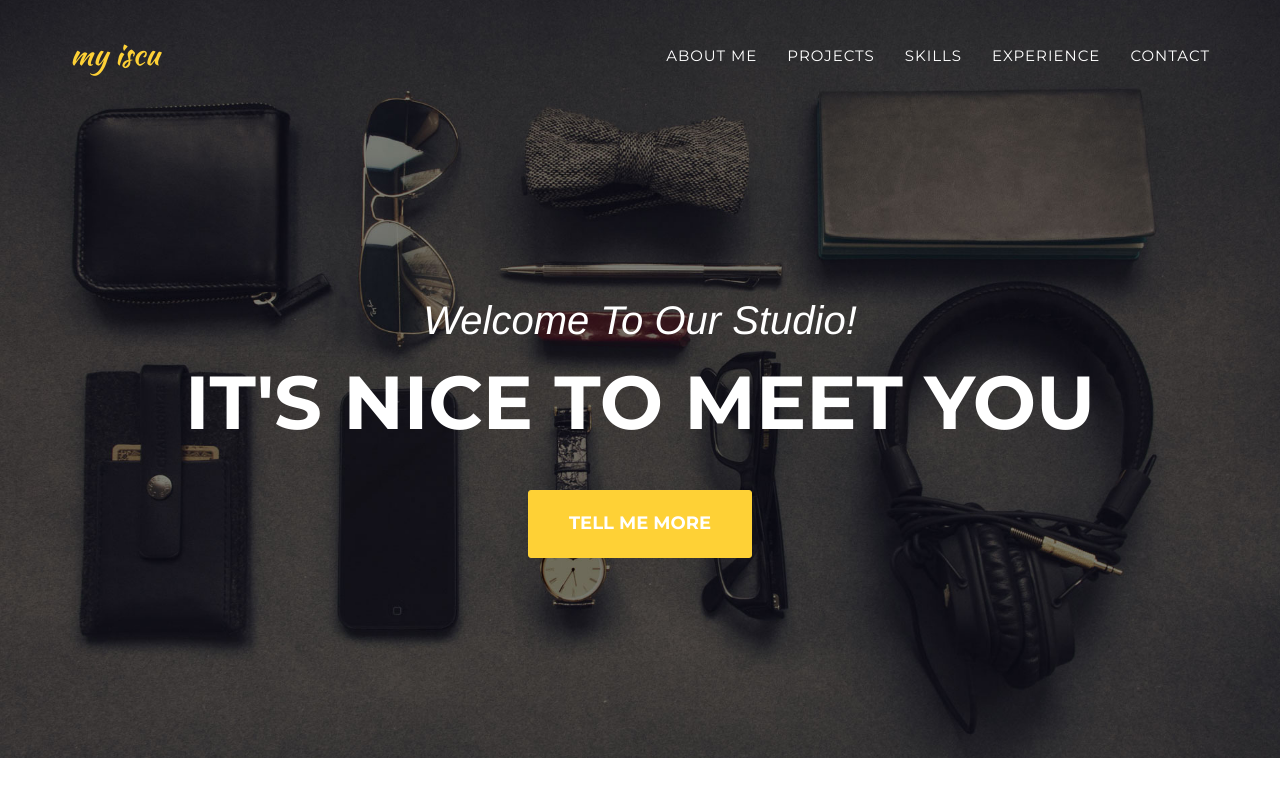
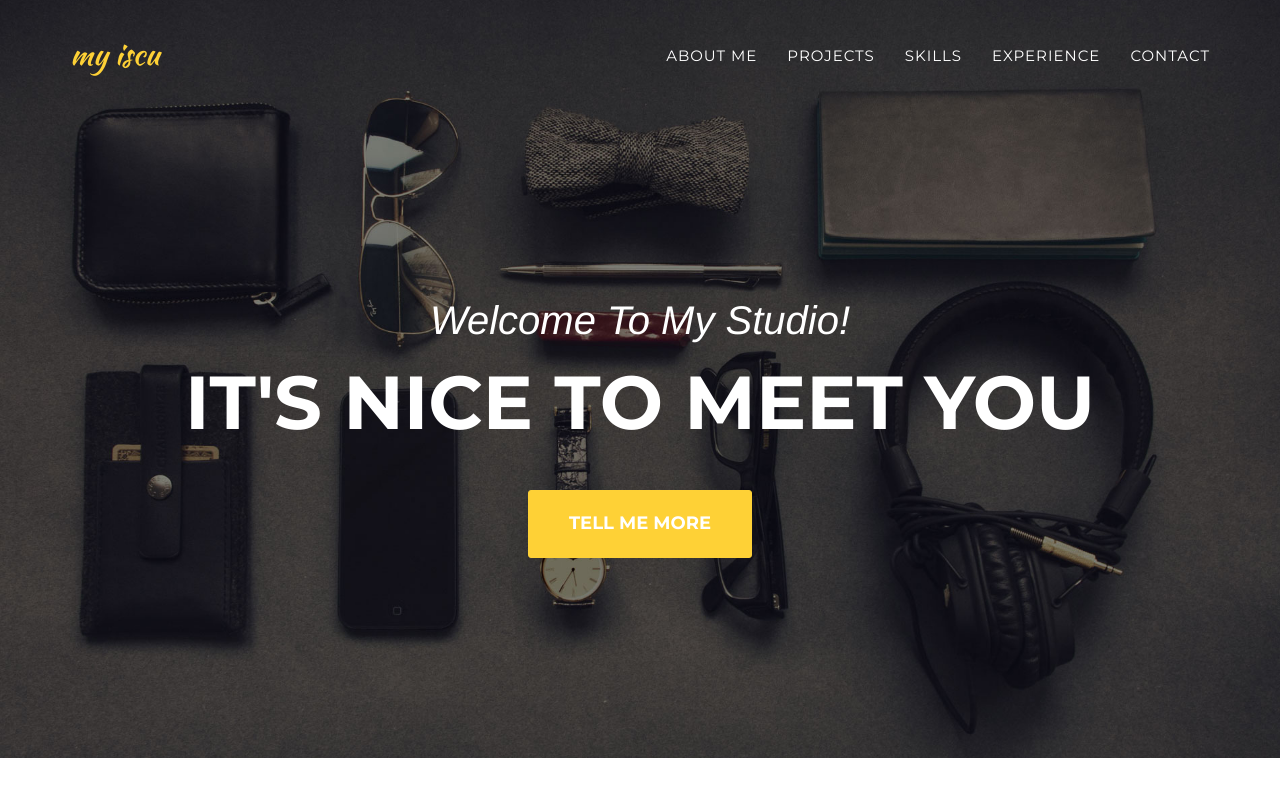
Before and after one commit to JJJ8312/JJJ8312, a Jekyll site: the page built from index.html, in a window 1280 px wide and 900 px high. Shown: the top 797 px of the window. Built offline with Jekyll 4.4.1, drawn with Linux system fonts in a browser that asks for light colours; some web fonts are replaced.

Commit message:
Update header.html

```diff
--- a/_includes/header.html
+++ b/_includes/header.html
@@ -44,9 +44,9 @@
     <header>
         <div class="container">
             <div class="intro-text">
-                <div class="intro-lead-in">Welcome To Our Studio!</div>
+                <div class="intro-lead-in">Welcome To My Studio!</div>
                 <div class="intro-heading">It's Nice To Meet You</div>
-                <a href="#services" class="page-scroll btn btn-xl">Tell Me More</a>
+                <a href="#aboutMe" class="page-scroll btn btn-xl">Tell Me More</a>
             </div>
         </div>
     </header>
```
